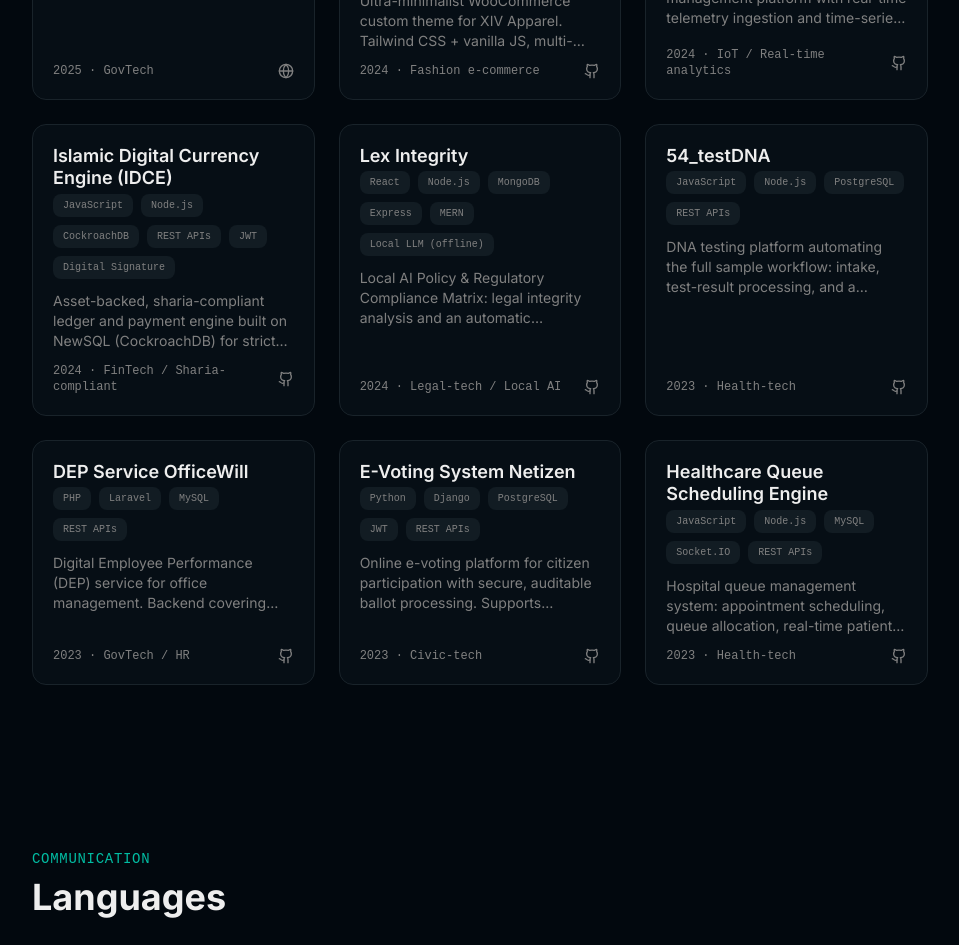
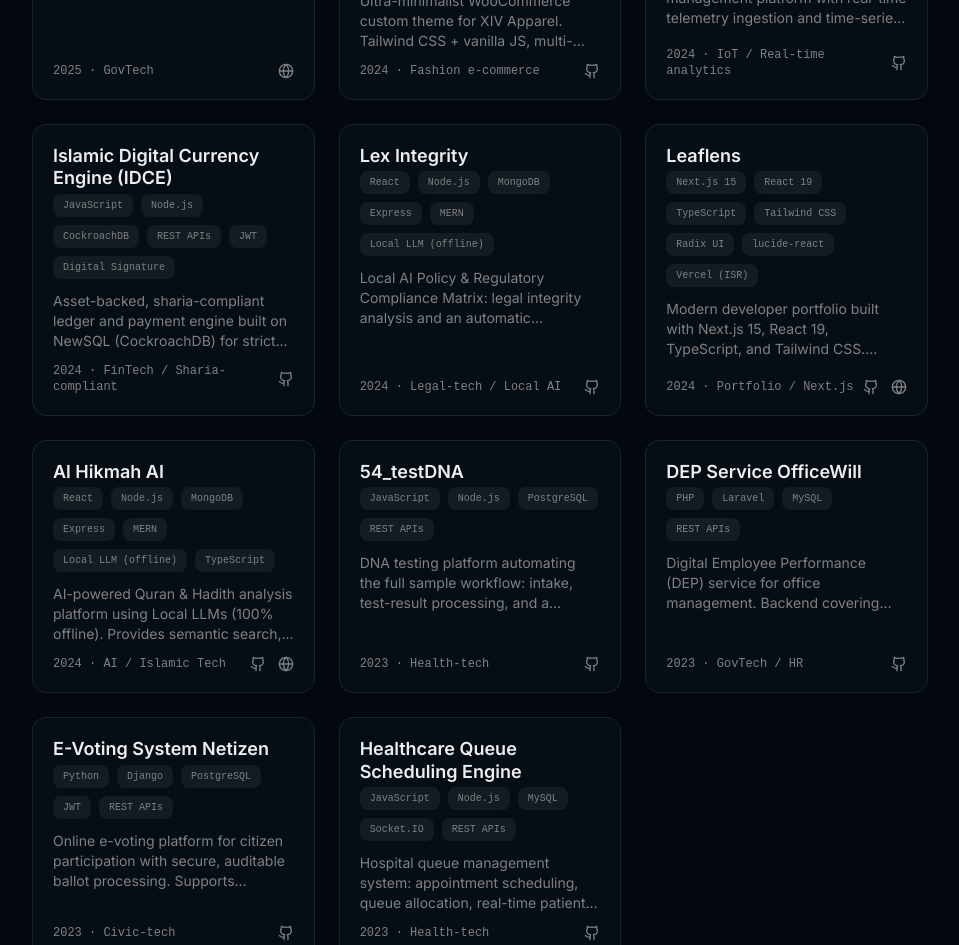
Before and after one commit to AmirulJusticia0507/v0-portfolio-with-next-js, a Next.js app: page / in a window 1280 px wide. Shown: the part 5260-6205 px from the top of the page, without its empty margins (160-1119 px from the left). Built offline with nearby package versions, Linux system fonts and the light colour scheme.

Commit message:
feat: add Leaflens and Al Hikmah AI projects to portfolio

```diff
--- a/components/portfolio/projects.tsx
+++ b/components/portfolio/projects.tsx
@@ -57,6 +57,30 @@ const projects = [
     tech: ["React", "Node.js", "MongoDB", "Express", "MERN", "Local LLM (offline)"],
     urls: [
       { label: "Source code", href: "https://github.com/AmirulJusticia0507/lex-integrity", icon: <Github className="w-4 h-4" /> },
+    ],
+  },
+  {
+    title: "Leaflens",
+    role: "Fullstack Engineer",
+    period: "2024 · Portfolio / Next.js",
+    description:
+      "Modern developer portfolio built with Next.js 15, React 19, TypeScript, and Tailwind CSS. Features animated sections, dark mode, component library (Radix UI), and static prerendering on Vercel with ISR. Showcases featured work, skills, experience, and contact.",
+    tech: ["Next.js 15", "React 19", "TypeScript", "Tailwind CSS", "Radix UI", "lucide-react", "Vercel (ISR)"],
+    urls: [
+      { label: "Source code", href: "https://github.com/AmirulJustisia0507/leaflens.git", icon: <Github className="w-4 h-4" /> },
+      { label: "Live Demo", href: "https://web-five-blue-64.vercel.app", icon: <Globe className="w-4 h-4" /> },
+    ],
+  },
+  {
+    title: "Al Hikmah AI",
+    role: "Fullstack Engineer",
+    period: "2024 · AI / Islamic Tech",
+    description:
+      "AI-powered Quran & Hadith analysis platform using Local LLMs (100% offline). Provides semantic search, verse explanation, thematic classification, and cross-referencing across Quran and authentic Hadith collections. Built with MERN stack + Local LLM for privacy-first Islamic knowledge discovery.",
+    tech: ["React", "Node.js", "MongoDB", "Express", "MERN", "Local LLM (offline)", "TypeScript"],
+    urls: [
+      { label: "Source code", href: "https://github.com/AmirulJustisia0507/AI_LLM_Quran_Hadits.git", icon: <Github className="w-4 h-4" /> },
+      { label: "Live Demo", href: "https://frontend-tau-sage-u1fhjey6qo.vercel.app", icon: <Globe className="w-4 h-4" /> },
     ],
   },
   {
@@ -123,7 +147,7 @@ export function Projects() {
           {projects.map((p) => (
             <div
               key={p.title}
-              className="group bg-card border border-border rounded-xl p-5 flex flex-col flex-col h-full hover:border-primary/50 transition-all duration-300"
+              className="group bg-card border border-border rounded-xl p-5 flex flex-col h-full hover:border-primary/50 transition-all duration-300"
             >
               <div className="mb-3 flex-1">
                 <h3 className="text-foreground font-semibold text-lg leading-tight group-hover:text-primary transition-colors">
--- /dev/null
+++ b/pnpm-workspace.yaml
@@ -0,0 +1,2 @@
+allowBuilds:
+  sharp: set this to true or false
```
Also changed, not shown: tsconfig.json (+20 -6 lines), 1 other file (tests, documents, lock files or other folders).
